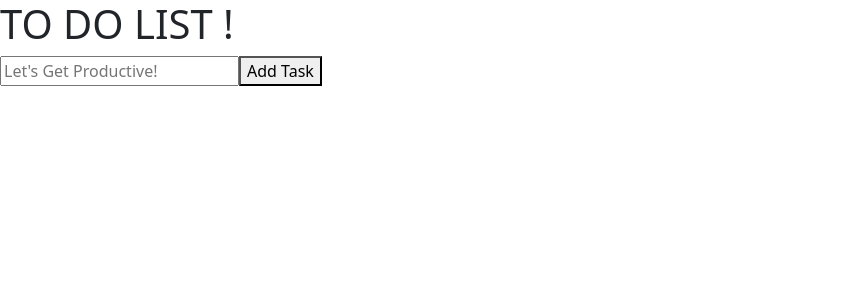
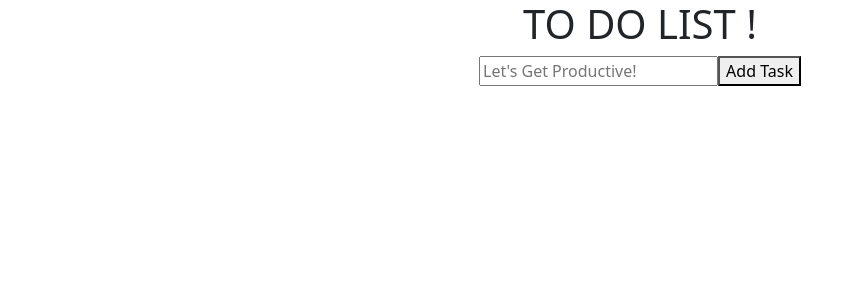
Before and after one commit to NiveKing/Todolist, a React (Vite) app: page / in a window 1280 px wide. Shown: the top 300 px of the page, without its empty margins (0-864 px from the left). Built offline with nearby package versions, Linux system fonts and the light colour scheme.

Commit message:
Centered

```diff
--- a/src/App.jsx
+++ b/src/App.jsx
@@ -2,15 +2,20 @@ import React from 'react'
 import { useState } from 'react'
 import AddTodos from './Components/addTodos'
 import Todos from './Components/todos'
+
+import 'bootstrap/dist/css/bootstrap.min.css';
+import Stack from 'react-bootstrap/Stack';
 
 function App() {
   const [taskList, setTaskList] = useState([])
 
   return (
     <div>
+      <Stack className='d-flex align-items-center'>
       <h1>TO DO LIST !</h1>
       <AddTodos taskList={taskList} setTaskList={setTaskList} />
       <Todos taskList={taskList} setTaskList={setTaskList}/>
+      </Stack>
     </div>
   )
 }
--- a/src/components/todos.jsx
+++ b/src/components/todos.jsx
@@ -1,4 +1,4 @@
-
+import Stack from 'react-bootstrap/Stack';
 
 const Todos = (props) => {
     const deleteHandle = (index) => {
```
